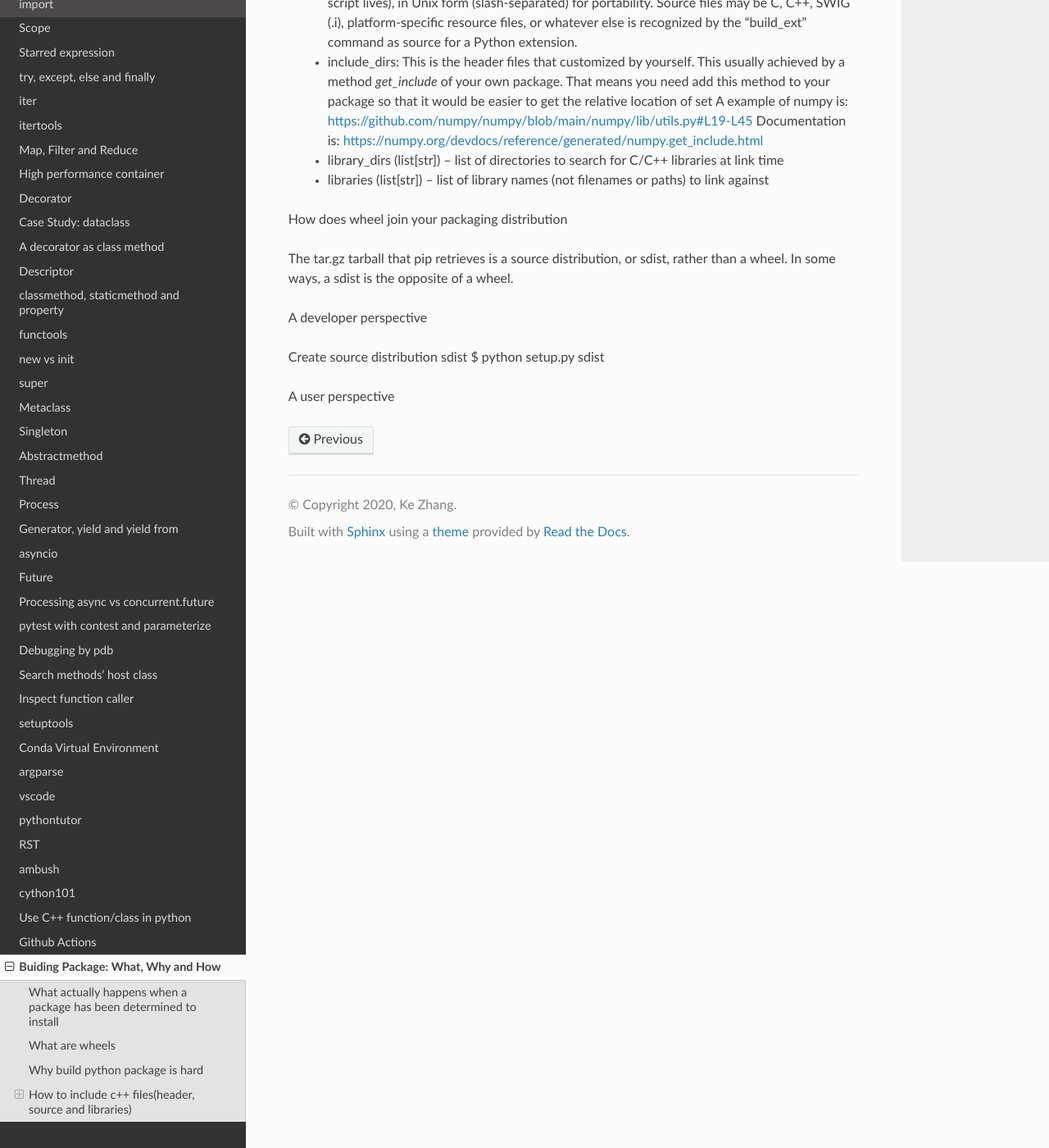
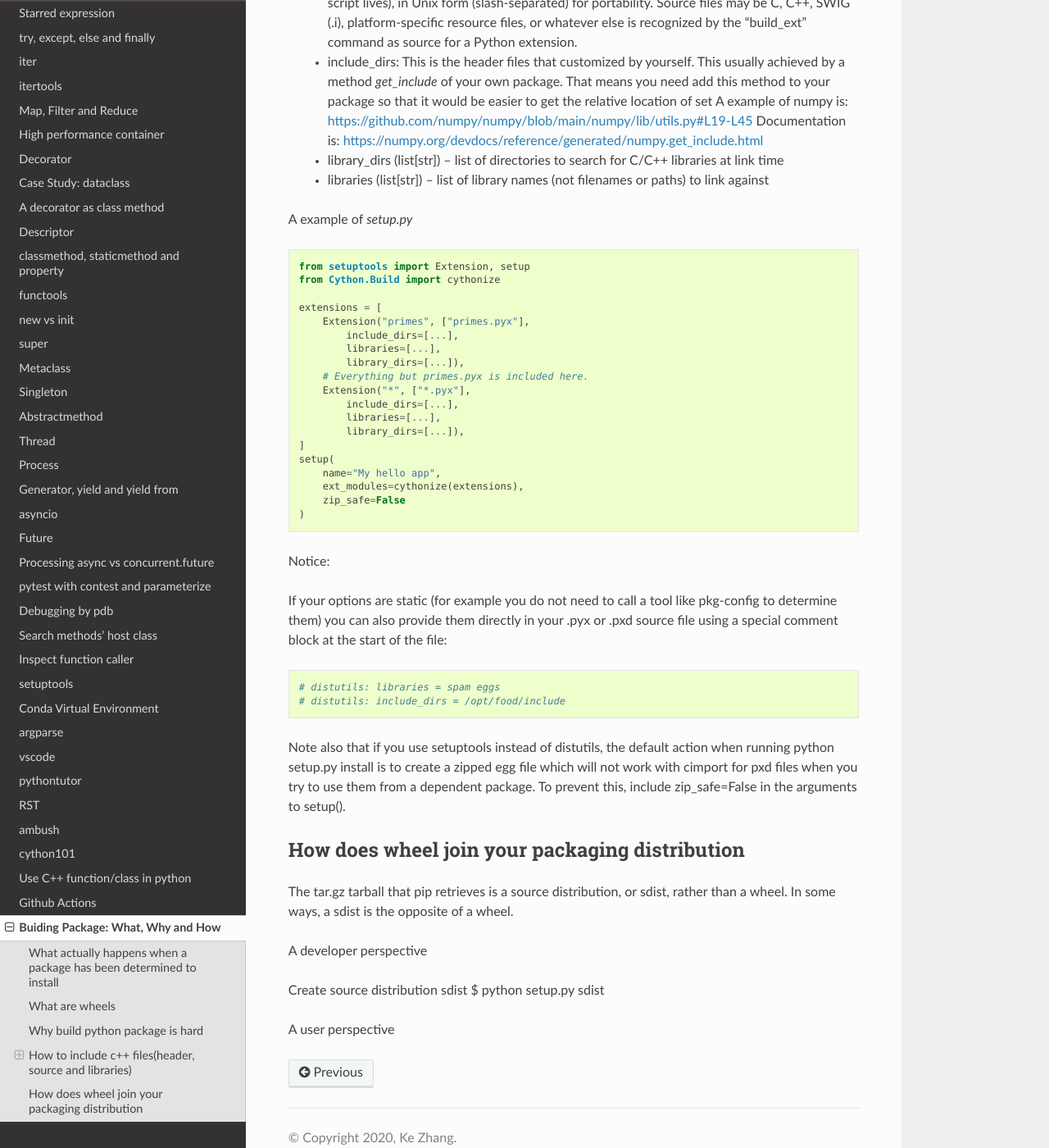
Before and after one commit to ke-zhang-rd/krystal, a Sphinx documentation site: the page built from docs/source/wheel.rst, in a window 1280 px wide and 1400 px high, scrolled down 1527 px. Shown: the whole window at 82% size. Built offline with Sphinx 7.4.7 and the Read the Docs theme 2.0.0, drawn with Linux system fonts in a browser that asks for light colours.

Commit message:
Update wheel.rst

```diff
--- a/docs/source/wheel.rst
+++ b/docs/source/wheel.rst
@@ -78,7 +78,45 @@ A general example of all those files config example could be found https://githu
 
   * libraries (list[str]) – list of library names (not filenames or paths) to link against
 
+A example of *setup.py*
+
+.. code:: python
+
+  from setuptools import Extension, setup
+  from Cython.Build import cythonize
+
+  extensions = [
+      Extension("primes", ["primes.pyx"],
+          include_dirs=[...],
+          libraries=[...],
+          library_dirs=[...]),
+      # Everything but primes.pyx is included here.
+      Extension("*", ["*.pyx"],
+          include_dirs=[...],
+          libraries=[...],
+          library_dirs=[...]),
+  ]
+  setup(
+      name="My hello app",
+      ext_modules=cythonize(extensions),
+      zip_safe=False
+  )
+
+Notice:
+
+If your options are static (for example you do not need to call a tool like pkg-config to determine them) you can also provide them directly in your .pyx or .pxd source file using a special comment block at the start of the file:
+
+.. code:: python
+
+  # distutils: libraries = spam eggs
+  # distutils: include_dirs = /opt/food/include
+
+Note also that if you use setuptools instead of distutils, the default action when running python setup.py install is to create a zipped egg file which will not work with cimport for pxd files when you try to use them from a dependent package. To prevent this, include zip_safe=False in the arguments to setup().
+
+
+
 How does wheel join your packaging distribution
+-----------------------------------------------
 
 The tar.gz tarball that pip retrieves is a source distribution, or sdist, rather than a wheel. In some ways, a sdist is the opposite of a wheel.
 
```
